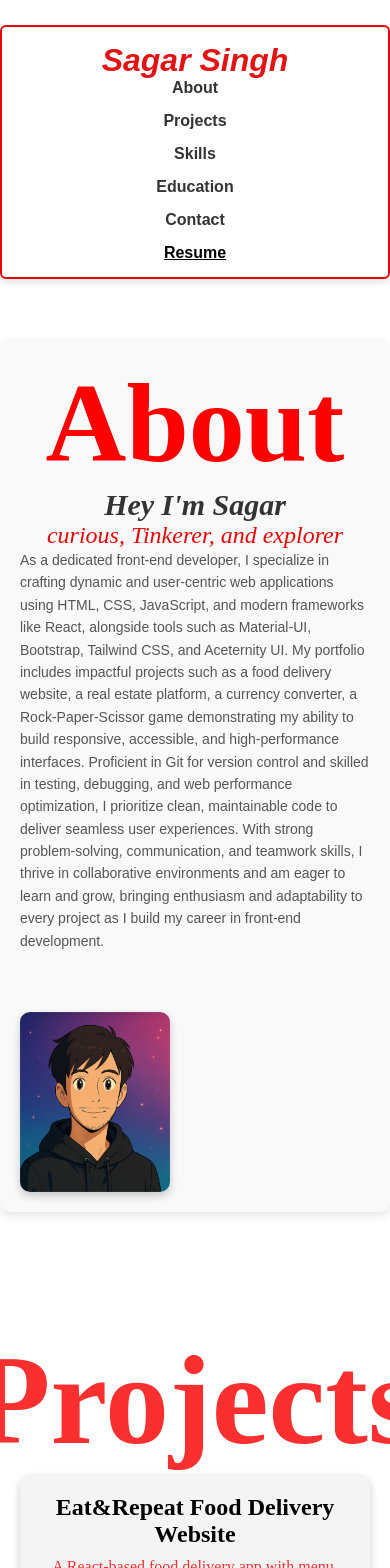
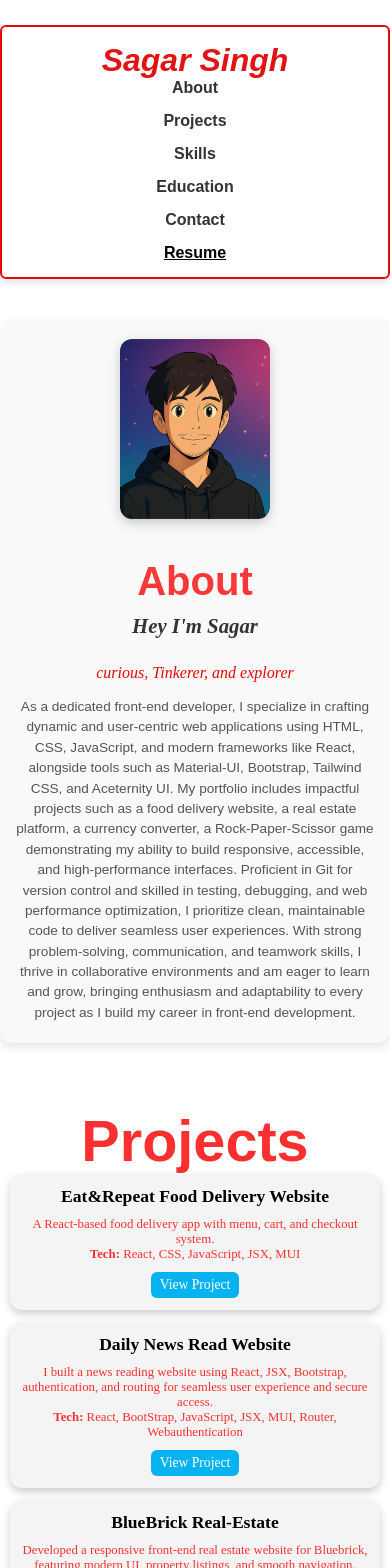
Before and after one commit to SagarSingh03/Portfolio-SagarSingh03, a React (Vite) app: page / in a window 390 px wide. Shown: the top 1568 px of the page. Built offline with nearby package versions, Linux system fonts and the light colour scheme.

Commit message:
All Code Updated...

```diff
--- a/src/components/Education/Education.css
+++ b/src/components/Education/Education.css
@@ -5,3 +5,35 @@
     color: rgb(248, 56, 56);
     margin-top: 260px;
 }
+
+/* For laptops and small desktops */
+@media (max-width: 1024px) {
+  .education h1 {
+    font-size: 5rem;
+    margin-top: 200px;
+  }
+}
+
+/* For tablets */
+@media (max-width: 768px) {
+  .education h1 {
+    font-size: 3.5rem;
+    margin-top: 150px;
+  }
+}
+
+/* For large mobile devices */
+@media (max-width: 600px) {
+  .education h1 {
+    font-size: 2.8rem;
+    margin-top: 120px;
+  }
+}
+
+/* For small mobile screens */
+@media (max-width: 480px) {
+  .education h1 {
+    font-size: 2.2rem;
+    margin-top: 100px;
+  }
+}
--- a/src/components/Header/Header.css
+++ b/src/components/Header/Header.css
@@ -1,98 +1,189 @@
 .header {
   display: flex;
   justify-content: space-between;
-  align-items: flex-start;
+  align-items: center;
   padding: 40px;
   max-width: 1200px;
-  margin: 0 auto;
-  margin-top: 60px;
+  margin: 60px auto 0;
   background-color: #f9f9f9;
-  border-radius: 10px;
-  box-shadow: 0 4px 8px rgba(0, 0, 0, 0.1);
+  border-radius: 12px;
+  box-shadow: 0 4px 10px rgba(0, 0, 0, 0.1);
+  gap: 40px;
 }
 
+/* ---------- Left Section ---------- */
+.header-left {
+  flex: 1;
+}
 
-
-.header-left h1{
+.header-left h1 {
   font-size: 7rem;
-  color: red;
-
+  color: rgb(248, 56, 56);
+  margin-bottom: 10px;
+  font-family: 'Arial', sans-serif;
 }
 
 .header-left strong {
-  font-size: 40px;
-  font-weight: bold;
+  display: block;
+  font-size: 2.5rem;
+  font-weight: 700;
   color: #333;
   font-style: italic;
+  margin-bottom: 8px;
 }
 
 .header-left label {
+  display: block;
   color: #e60909;
-  font-size: 30px;
+  font-size: 1.8rem;
   font-style: italic;
+  margin-bottom: 15px;
 }
 
 .header-left p {
   text-align: left;
   font-family: 'Arial', sans-serif;
-  font-size: 16px;
-  line-height: 1.6;
+  font-size: 1rem;
+  line-height: 1.7;
   color: #555;
   max-width: 600px;
 }
 
+/* ---------- Right Section (Image) ---------- */
 .header-right {
   flex: 1;
   display: flex;
-  justify-content: flex-end;
+  justify-content: center;
+  align-items: center;
 }
 
 .profile-image {
-  width: 400px;
-  height: 450px;
-  border-radius: 10px;
-  margin-right: 50px;
-  margin-top: 40px;
-  box-shadow: 0 4px 8px rgba(0, 0, 0, 0.2);
-   transition: transform 0.3s ease-in-out;
+  width: 380px;
+  height: 440px;
+  border-radius: 12px;
+  margin-top: 30px;
+  box-shadow: 0 4px 12px rgba(0, 0, 0, 0.2);
+  transition: transform 0.3s ease, box-shadow 0.3s ease;
+  object-fit: cover;
 }
 
-.profile-image:hover{
-transform: scale(1.1);
+.profile-image:hover {
+  transform: scale(1.08);
+  box-shadow: 0 6px 14px rgba(0, 0, 0, 0.3);
 }
 
-/* Responsive Design */
+/* ========================= 📱 Responsive Design ========================= */
+
+/* 🖥️ Laptops & small desktops */
+@media (max-width: 1024px) {
+  .header {
+    padding: 30px;
+    gap: 30px;
+  }
+
+  .header-left h1 {
+    font-size: 5rem;
+  }
+
+  .header-left strong {
+    font-size: 2rem;
+  }
+
+  .header-left label {
+    font-size: 1.5rem;
+  }
+
+  .profile-image {
+    width: 300px;
+    height: 340px;
+  }
+}
+
+/* 📱 Tablets */
 @media (max-width: 768px) {
   .header {
-    flex-direction: column;
-    padding: 20px;
+    flex-direction: column-reverse;
+    align-items: center;
+    text-align: center;
+    padding: 25px 20px;
+    gap: 20px;
+  }
+
+  .header-left {
+    margin-top: 20px;
+  }
+
+  .header-left h1 {
+    font-size: 3.8rem;
+  }
+
+  .header-left strong {
+    font-size: 1.8rem;
+  }
+
+  .header-left label {
+    font-size: 1.3rem;
+  }
+
+  .header-left p {
+    font-size: 0.95rem;
+    max-width: 100%;
     text-align: center;
   }
 
-  .header-left {
-    flex: none;
-    margin-bottom: 20px;
+  .profile-image {
+    width: 200px;
+    height: 240px;
+    margin-top: 0;
+  }
+}
+
+/* 📱 Large Mobile Devices */
+@media (max-width: 600px) {
+  .header-left h1 {
+    font-size: 3rem;
   }
 
-  .header-right {
-    justify-content: center;
+  .header-left strong {
+    font-size: 1.5rem;
+  }
+
+  .header-left label {
+    font-size: 1.1rem;
+  }
+
+  .profile-image {
+    width: 180px;
+    height: 210px;
+  }
+}
+
+/* 📱 Small Mobile Devices */
+@media (max-width: 480px) {
+  .header {
+    padding: 20px 15px;
+    margin-top: 40px;
+  }
+
+  .header-left h1 {
+    font-size: 2.5rem;
+  }
+
+  .header-left strong {
+    font-size: 1.3rem;
+  }
+
+  .header-left label {
+    font-size: 1rem;
+  }
+
+  .header-left p {
+    font-size: 0.85rem;
+    line-height: 1.5;
   }
 
   .profile-image {
     width: 150px;
     height: 180px;
   }
-
-  .header-left strong {
-    font-size: 30px;
-  }
-
-  .header-left label {
-    font-size: 24px;
-  }
-
-  .header-left p {
-    font-size: 14px;
-    max-width: 100%;
-  }
 }
--- a/src/components/Navbar/Navbar.jsx
+++ b/src/components/Navbar/Navbar.jsx
@@ -39,7 +39,7 @@ function Navbar() {
             </li>
             <li className="Resume">
               <a
-                href="https://drive.google.com/file/d/1NrQtGWI25Y2EkzarejyfTj__Edbxg2gn/view?usp=sharing"
+                href="https://drive.google.com/file/d/1bV5KuN0K8HA2Iou7CALle8hnGUYyDLwu/view?usp=sharing"
                 target="_blank"
                 rel="noopener noreferrer"
               >
--- a/src/components/Projects/Projects.css
+++ b/src/components/Projects/Projects.css
@@ -1,15 +1,18 @@
- .Projects {
+.Projects {
   display: flex;
   flex-direction: column;
   align-items: center;
   color: rgb(250, 48, 48);
   font-size: 4rem;
   padding: 50px 20px;
-  margin-top: 65px;;
+  margin-top: 65px;
 }
 
-.Projects h1{
+.Projects h1 {
   margin: 0;
+  text-align: center;
+  font-family: 'Arial', sans-serif;
+  font-weight: 700;
 }
 
 .projects-grid {
@@ -25,7 +28,7 @@
   padding: 20px;
   border-radius: 12px;
   box-shadow: 0 4px 8px rgba(0,0,0,0.2);
-  transition: transform 0.2s;
+  transition: transform 0.2s ease;
   text-align: center;
   font-size: 1rem;
 }
@@ -48,8 +51,100 @@
   padding: 8px 12px;
   border-radius: 6px;
   text-decoration: none;
+  transition: background-color 0.3s ease;
 }
 
 .project-card a:hover {
   background: rgb(236, 3, 3);
 }
+
+/* -------------------- 📱 Responsive Design -------------------- */
+
+/* For laptops and smaller desktops */
+@media (max-width: 1024px) {
+  .Projects {
+    font-size: 3rem;
+    padding: 40px 15px;
+    margin-top: 60px;
+  }
+
+  .project-card {
+    font-size: 0.95rem;
+    padding: 18px;
+  }
+
+  .project-card h2 {
+    font-size: 1.4rem;
+  }
+}
+
+/* For tablets (portrait and small landscape) */
+@media (max-width: 768px) {
+  .Projects {
+    font-size: 2.5rem;
+    margin-top: 50px;
+    padding: 30px 10px;
+  }
+
+  .projects-grid {
+    gap: 15px;
+  }
+
+  .project-card {
+    padding: 16px;
+    font-size: 0.9rem;
+  }
+
+  .project-card h2 {
+    font-size: 1.3rem;
+  }
+
+  .project-card a {
+    padding: 6px 10px;
+    font-size: 0.9rem;
+  }
+}
+
+/* For mobile devices (max 600px) */
+@media (max-width: 600px) {
+  .Projects {
+    font-size: 2rem;
+    margin-top: 40px;
+  }
+
+  .projects-grid {
+    grid-template-columns: 1fr;
+    gap: 12px;
+  }
+
+  .project-card {
+    padding: 14px;
+    font-size: 0.85rem;
+  }
+
+  .project-card h2 {
+    font-size: 1.2rem;
+  }
+}
+
+/* For small mobile screens */
+@media (max-width: 480px) {
+  .Projects {
+    font-size: 1.8rem;
+    margin-top: 35px;
+  }
+
+  .project-card {
+    padding: 12px;
+    font-size: 0.8rem;
+  }
+
+  .project-card h2 {
+    font-size: 1.1rem;
+  }
+
+  .project-card a {
+    padding: 5px 9px;
+    font-size: 0.85rem;
+  }
+}
--- a/src/components/Projects/Projects.jsx
+++ b/src/components/Projects/Projects.jsx
@@ -6,7 +6,7 @@ const projectList = [
     title: "Eat&Repeat Food Delivery Website",
     description: "A React-based food delivery app with menu, cart, and checkout system.",
     tech: ["React", "CSS", "JavaScript", "JSX", "MUI"],
-    link: "https://eat-and-repeat-food-delivery-website.netlify.app/"
+    link: "https://eat-and-repeat-food-deilvery-website.netlify.app/"
   },
   {
     title: "Daily News Read Website",
@@ -25,20 +25,14 @@ const projectList = [
     title: "Currency Converter",
     description: "Built a real-time currency converter using API integration, enabling accurate and instant currency exchange calculations with a clean UI",
     tech: ["React", "Vite", "CSS", "JSX"],
-    link: "https://currency-converter-responsive.netlify.app/"
+    link: "https://currency-converter-realrate-realtime.netlify.app/"
   },
   {
     title: "Fun Project Rock Paper Scisoor",
     description: "A fun and interactive Rock-Paper-Scissors game built with HTML, CSS, and JavaScript, featuring dynamic gameplay and score tracking",
     tech: ["HTML", "CSS", "JavaScript"],
-    link: "https://paper-stone-scissor-working-game.netlify.app/"
+    link: "https://rock-paper-scissor-uigame.netlify.app/"
   },
-  {
-    title: "Portfolio",
-    description: "Showcasing innovative web development projects with a focus on React and modern design",
-    tech: ["JSX", "CSS", "JavaScript", "React"],
-    link: "https://paper-stone-scissor-working-game.netlify.app/"
-  }
 ]
 
 function Projects() {
```
